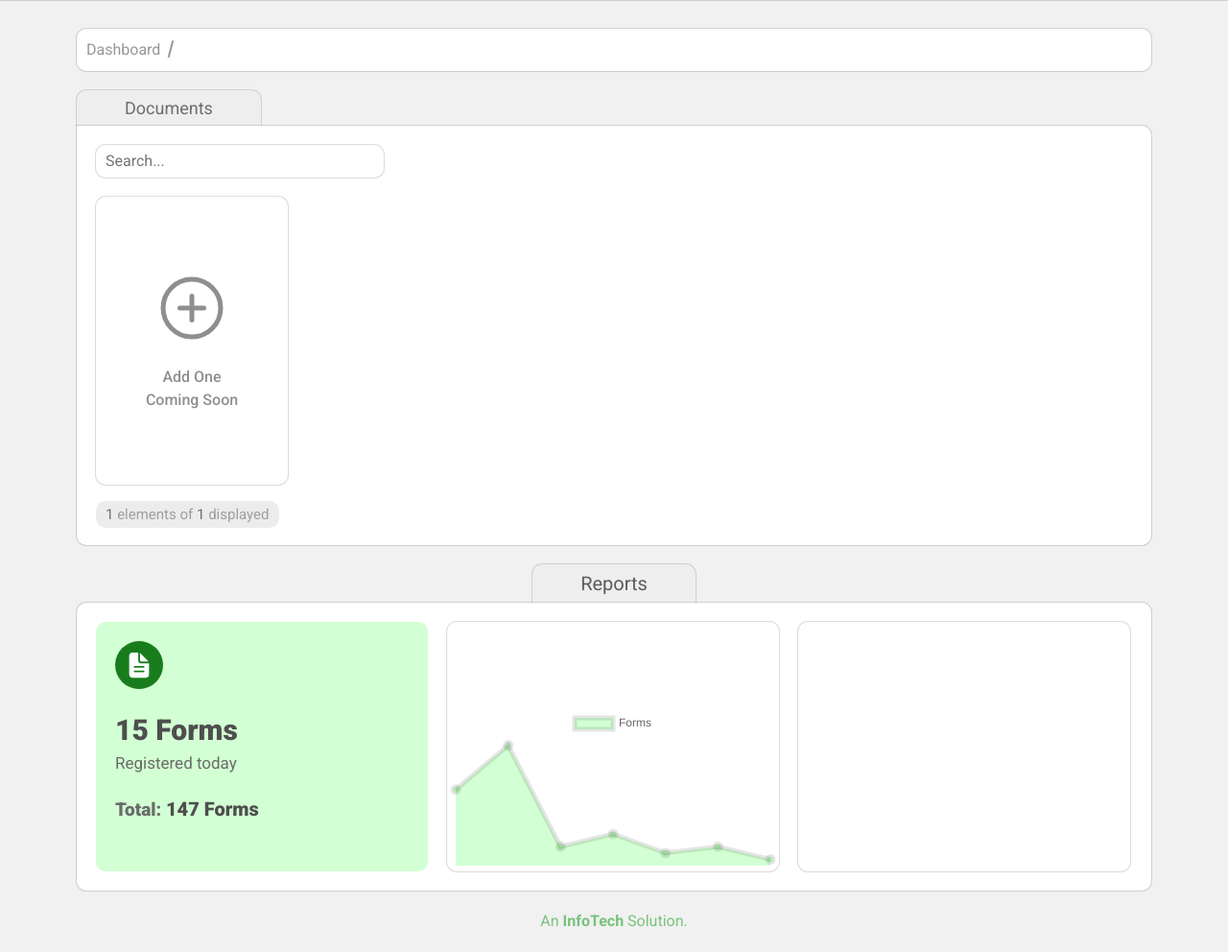
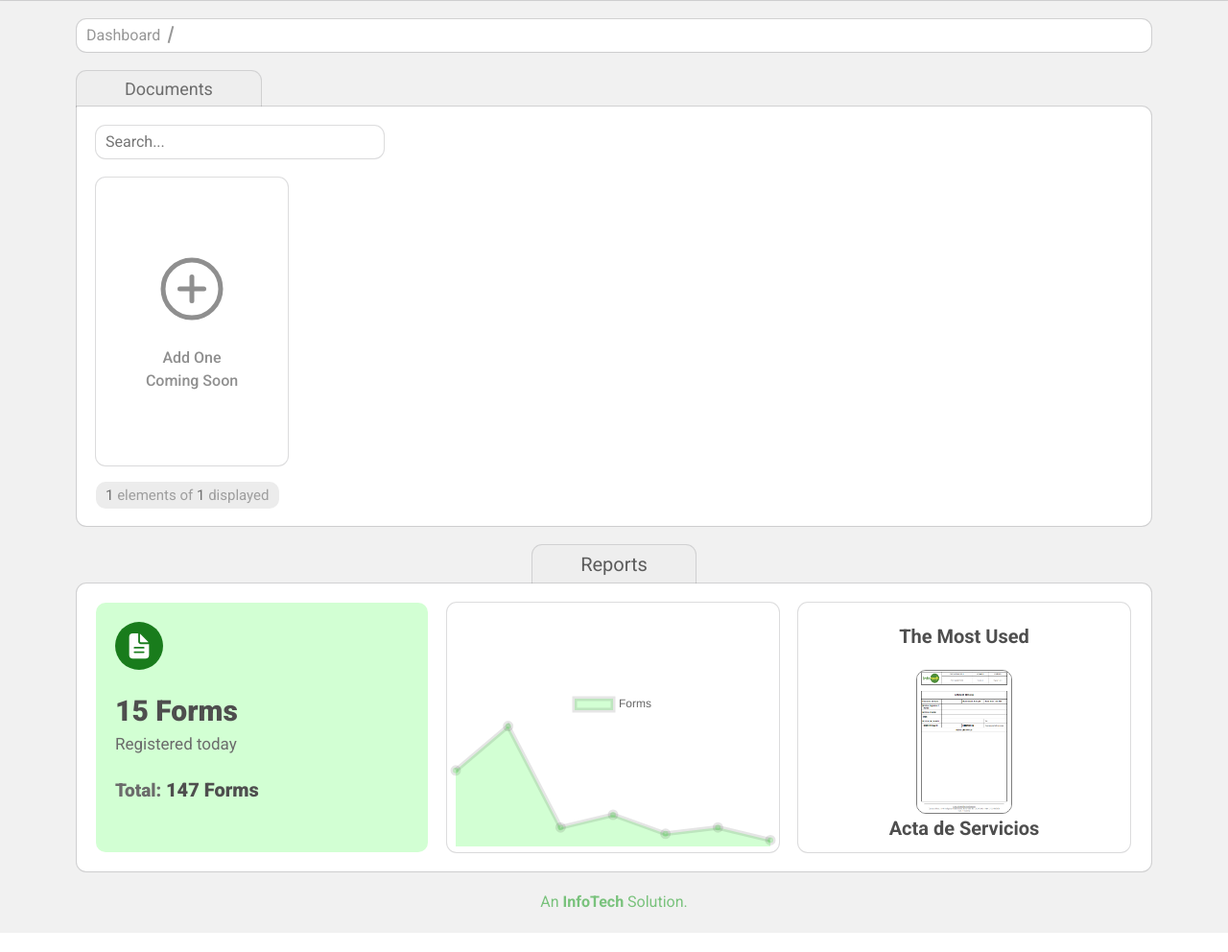
Before and after one commit to JGall3go/infotech-forms, a Flask app: template templates/dashboard.html in a window 1280 px wide. Shown: the part 80-1072 px from the top of the page at 96% size. Run offline with Flask 3, Linux system fonts and the light colour scheme; the template is opened without the code that fills it, so the values that code supplies are empty; some libraries are stand-ins or nearby versions.

Commit message:
Most Used Section

```diff
--- a/static/css/dashboard.css
+++ b/static/css/dashboard.css
@@ -79,11 +79,11 @@ header {
 
 .breadcrumbs {
     color: #979797;
-    margin-top: 110px;
+    margin-top: 100px;
     display: flex;
     font-weight: 400;
     background-color: #ffffff;
-    padding: 10px;
+    padding: 5px 10px;
     border-radius: 10px;
     box-shadow: rgba(0, 0, 0, 0.02) 0px 1px 3px 0px, rgba(27, 31, 35, 0.15) 0px 0px 0px 1px;
 }
@@ -359,6 +359,37 @@ header {
     height: 100%;
     border-radius: 10px;
     box-shadow: rgba(0, 0, 0, 0.02) 0px 1px 3px 0px, rgba(27, 31, 35, 0.15) 0px 0px 0px 1px;
+    display: flex;
+    flex-direction: column;
+    align-self: center;
+    padding: 20px;
+}
+
+.most-report div {
+    width: 100%;
+    display: flex;
+    align-items: center;
+    justify-content: center;
+}
+
+.most-report img {
+    width: 100px;
+    height: 150px;
+    border-radius: 10px;
+    border: 1px solid #7e7e7e;
+    display: flex;
+    justify-content: center;
+    align-items: center;
+}
+
+.most-report span {
+    color: #4e4e4e;
+    font-weight: 600;
+    font-size: 20px;
+    display: flex;
+    justify-content: center;
+    align-items: center;
+    margin-bottom: 20px;
 }
 
 /* Footer */
--- a/templates/dashboard.html
+++ b/templates/dashboard.html
@@ -87,7 +87,9 @@
                     <canvas id="total-email-report"></canvas>
                 </div>
                 <div class="most-report">
-
+                    <span>The Most Used</span>
+                    <div><img src="/static/user_static/Soporteti/acta-servicios.png"></div>
+                    <span>Acta de Servicios</span>
                 </div>
             </div>
         </div>
```
